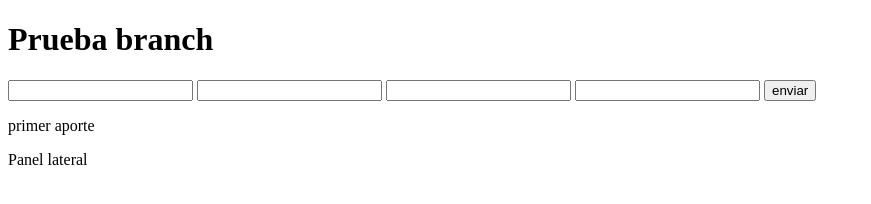
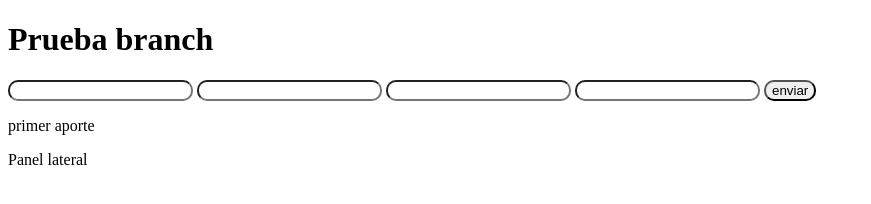
Before and after one commit to gianca243/Prueba-branch, a plain HTML site: page index.html in a window 1280 px wide. Shown: the whole page, without its empty margins (0-871 px from the left). Drawn offline with Linux system fonts and the light colour scheme.

Commit message:
estilos en los inputs

```diff
--- a/assets/css/estilos.css
+++ b/assets/css/estilos.css
@@ -0,0 +1,8 @@
+/*Estilos del formulario*/
+input {
+    border-radius: 10px;
+}
+
+
+
+/*Fin de estilos del formulario*/
--- a/index.html
+++ b/index.html
@@ -1,10 +1,13 @@
 <!DOCTYPE html>
 <html lang="en">
+
 <head>
     <meta charset="UTF-8">
     <meta name="viewport" content="width=device-width, initial-scale=1.0">
+    <link rel="stylesheet" href="./assets/css/estilos.css">
     <title>Practicando Git</title>
 </head>
+
 <body>
     <header>
         <nav></nav>
@@ -27,4 +30,5 @@
         <p>Panel lateral</p>
     </aside>
 </body>
+
 </html>
```
